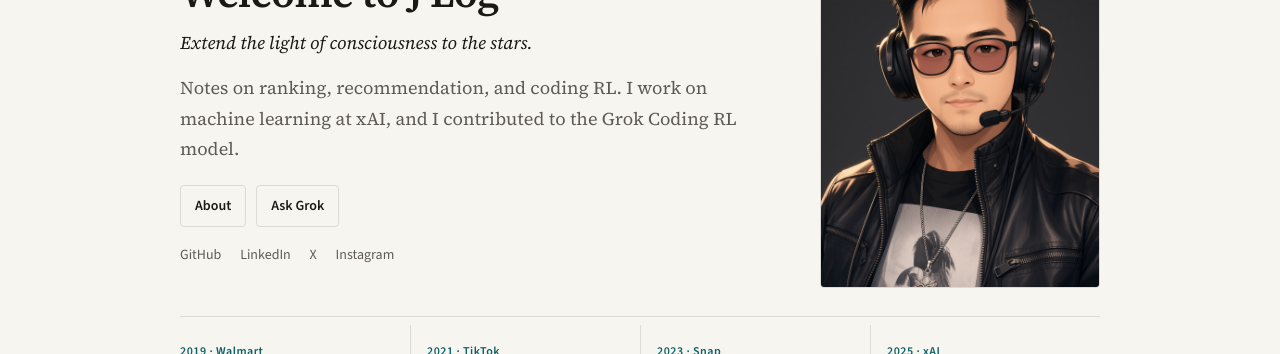
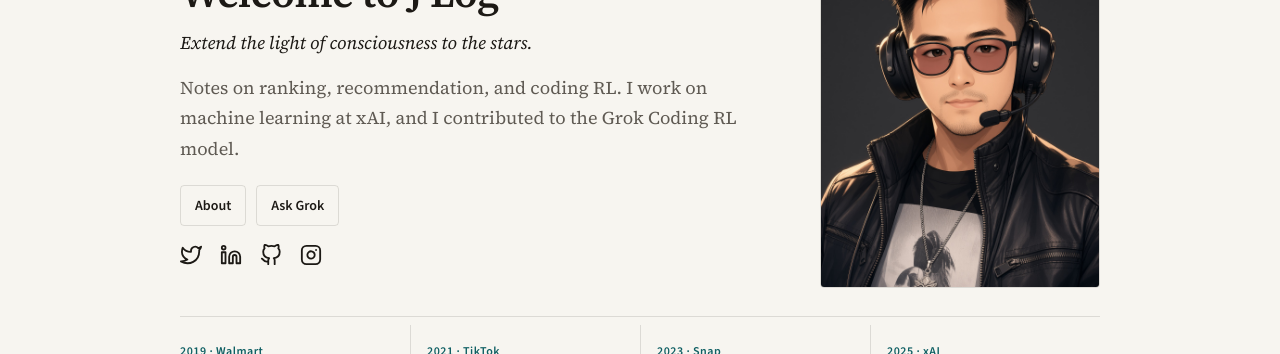
Before and after one commit to jazzikp/jazzikp.github.io, a Jekyll site: the page built from index.html, in a window 1280 px wide. Shown: the part 192-546 px from the top of the page. Built offline with Jekyll 4.4.1, drawn with Linux system fonts in a browser that asks for light colours; the list of posts is cut into pages by our own code.

Commit message:
Use Lilian-style stroke icons for social links
Replace homepage GitHub/LinkedIn/X/Instagram text with the same
Feather SVGs her site uses.

```diff
--- /dev/null
+++ b/_includes/socials.html
@@ -0,0 +1,26 @@
+<div class="social-icons">
+    <a href="https://x.com/{{ site.twitter_username }}" target="_blank" rel="noopener" title="X">
+        <svg xmlns="http://www.w3.org/2000/svg" viewBox="0 0 24 24" fill="none" stroke="currentColor" stroke-width="2" stroke-linecap="round" stroke-linejoin="round" aria-hidden="true">
+            <path d="M23 3a10.9 10.9 0 0 1-3.14 1.53 4.48 4.48 0 0 0-7.86 3v1A10.66 10.66 0 0 1 3 4s-4 9 5 13a11.64 11.64 0 0 1-7 2c9 5 20 0 20-11.5a4.5 4.5 0 0 0-.08-.83A7.72 7.72 0 0 0 23 3z"></path>
+        </svg>
+    </a>
+    <a href="https://www.linkedin.com/in/{{ site.linkedin_username }}/" target="_blank" rel="noopener" title="LinkedIn">
+        <svg xmlns="http://www.w3.org/2000/svg" viewBox="0 0 24 24" fill="none" stroke="currentColor" stroke-width="2" stroke-linecap="round" stroke-linejoin="round" aria-hidden="true">
+            <path d="M16 8a6 6 0 0 1 6 6v7h-4v-7a2 2 0 0 0-2-2 2 2 0 0 0-2 2v7h-4v-7a6 6 0 0 1 6-6z"></path>
+            <rect x="2" y="9" width="4" height="12"></rect>
+            <circle cx="4" cy="4" r="2"></circle>
+        </svg>
+    </a>
+    <a href="https://github.com/{{ site.github_username }}" target="_blank" rel="noopener" title="GitHub">
+        <svg xmlns="http://www.w3.org/2000/svg" viewBox="0 0 24 24" fill="none" stroke="currentColor" stroke-width="2" stroke-linecap="round" stroke-linejoin="round" aria-hidden="true">
+            <path d="M9 19c-5 1.5-5-2.5-7-3m14 6v-3.87a3.37 3.37 0 0 0-.94-2.61c3.14-.35 6.44-1.54 6.44-7A5.44 5.44 0 0 0 20 4.77 5.07 5.07 0 0 0 19.91 1S18.73.65 16 2.48a13.38 13.38 0 0 0-7 0C6.27.65 5.09 1 5.09 1A5.07 5.07 0 0 0 5 4.77a5.44 5.44 0 0 0-1.5 3.78c0 5.42 3.3 6.61 6.44 7A3.37 3.37 0 0 0 9 18.13V22"></path>
+        </svg>
+    </a>
+    <a href="https://www.instagram.com/{{ site.instagram_username }}/" target="_blank" rel="noopener" title="Instagram">
+        <svg xmlns="http://www.w3.org/2000/svg" viewBox="0 0 24 24" fill="none" stroke="currentColor" stroke-width="2" stroke-linecap="round" stroke-linejoin="round" aria-hidden="true">
+            <rect x="2" y="2" width="20" height="20" rx="5" ry="5"></rect>
+            <path d="M16 11.37A4 4 0 1 1 12.63 8 4 4 0 0 1 16 11.37z"></path>
+            <line x1="17.5" y1="6.5" x2="17.51" y2="6.5"></line>
+        </svg>
+    </a>
+</div>
--- a/css/site.css
+++ b/css/site.css
@@ -153,17 +153,22 @@
   margin: 0 0 20px;
 }
 .actions { display: flex; gap: 10px; flex-wrap: wrap; }
-.socials {
-  margin: 16px 0 0;
-  font-family: var(--font-sans);
-  font-size: 14px;
+.social-icons {
+  display: flex;
+  align-items: center;
+  gap: 18px;
+  margin: 18px 0 0;
 }
-.socials a {
-  color: var(--muted);
-  text-decoration: none;
-  margin-right: 16px;
+.social-icons a {
+  color: var(--ink);
+  display: inline-flex;
+  line-height: 0;
 }
-.socials a:hover { color: var(--accent); }
+.social-icons a:hover { color: var(--accent); }
+.social-icons svg {
+  width: 22px;
+  height: 22px;
+}
 .hero-art img {
   width: 100%;
   max-width: 280px;
--- a/index.html
+++ b/index.html
@@ -15,12 +15,7 @@
                 <a class="btn ghost" href="{{ site.baseurl }}/about/">About</a>
                 <button class="btn ghost" type="button" data-open-chat>Ask Grok</button>
             </div>
-            <p class="socials">
-                <a href="https://github.com/{{ site.github_username }}" target="_blank" rel="noopener">GitHub</a>
-                <a href="https://www.linkedin.com/in/{{ site.linkedin_username }}/" target="_blank" rel="noopener">LinkedIn</a>
-                <a href="https://x.com/{{ site.twitter_username }}" target="_blank" rel="noopener">X</a>
-                <a href="https://www.instagram.com/{{ site.instagram_username }}/" target="_blank" rel="noopener">Instagram</a>
-            </p>
+            {% include socials.html %}
         </div>
         <div class="hero-art">
             <img src="{{ site.baseurl }}/img/hero-anime.jpg" alt="Portrait of Zhejian Peng">
```
